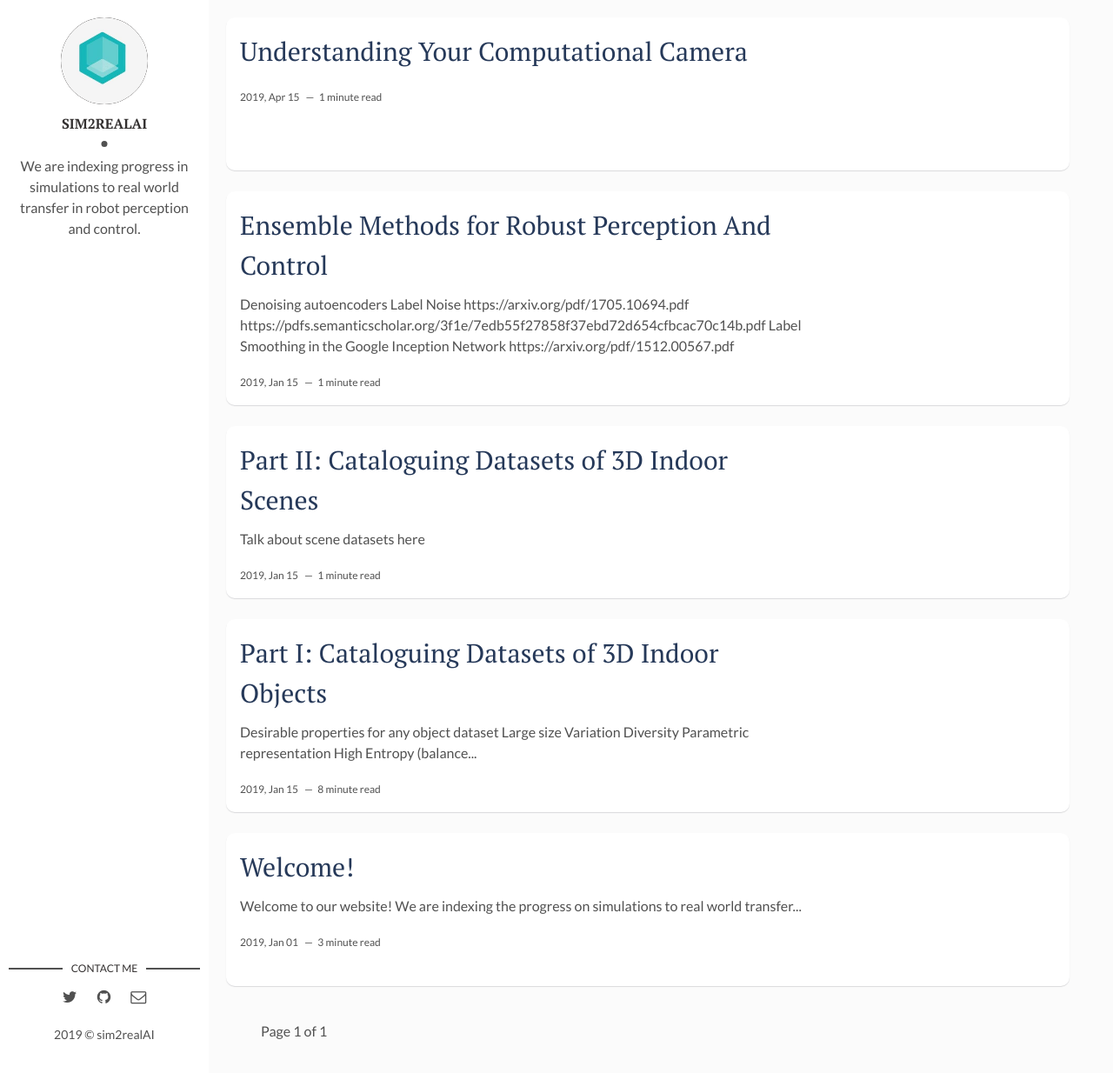
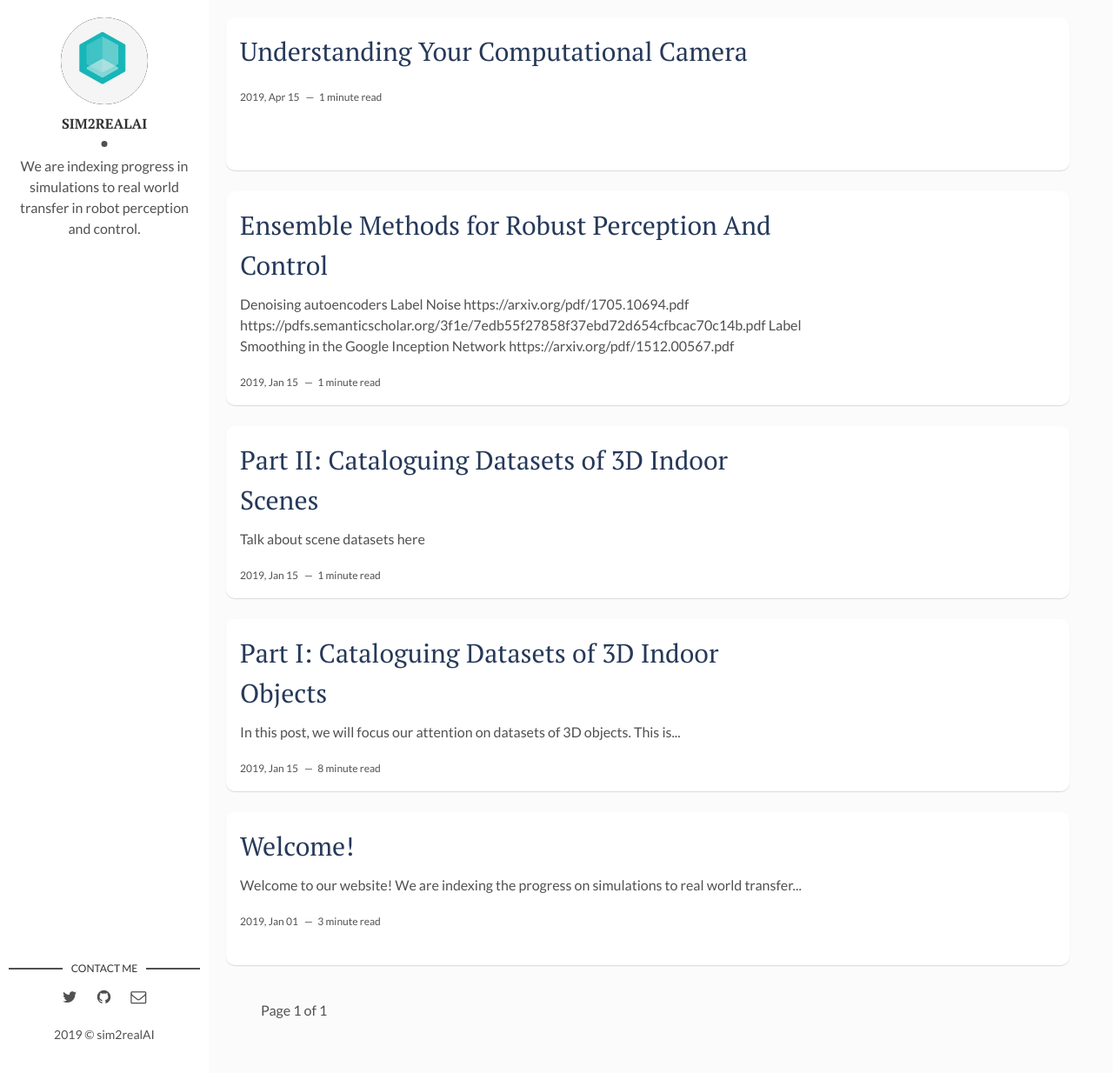
Before and after one commit to backupsim2realai/backupsim2realai.github.io, a Jekyll site: the page built from index.html, in a window 1280 px wide and 1234 px high. Shown: the whole window at 87% size. Built offline with Jekyll 4.4.1, drawn with Linux system fonts in a browser that asks for light colours; the list of posts is cut into pages by our own code.

Commit message:
started adding text for synthetic datasets
Signed-off-by: Ankur Handa <ahanda@nvidia.com>

```diff
--- a/_posts/2019-01-15-Synthetic-Datasets-of-Objects-Part-I.markdown
+++ b/_posts/2019-01-15-Synthetic-Datasets-of-Objects-Part-I.markdown
@@ -5,6 +5,8 @@ date: 2019-01-15 13:32:20 +0100
 description: Cataloguing datasets of object models # Add post description (optional)
 img:  # Add image post (optional)
 ---
+
+In this post, we will focus our attention on datasets of 3D objects. This is our first attempt at covering the breadth of such datasets that have publicly appeared over the past one and a half decade.
 
 Desirable properties for any object dataset
 
```
